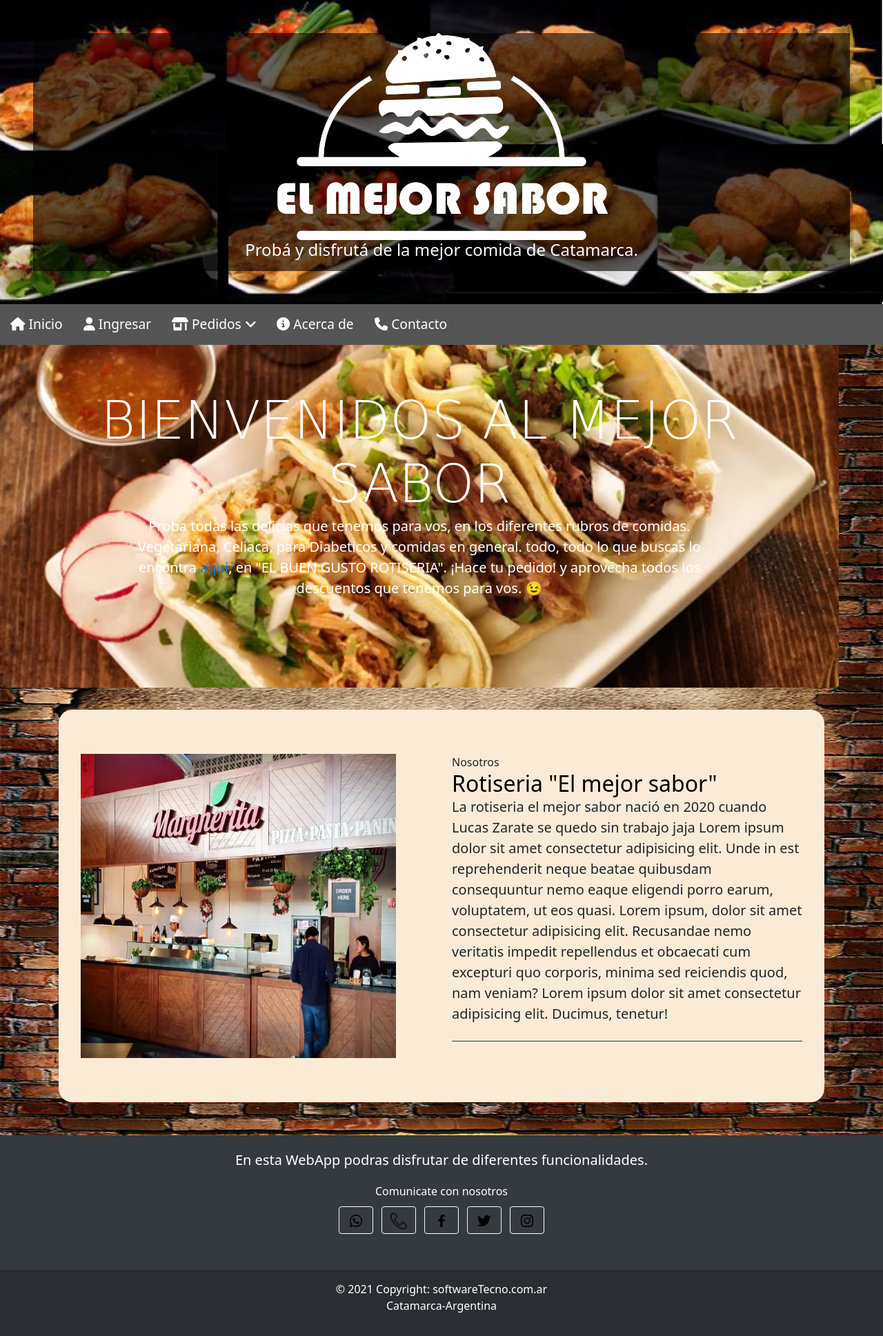
After one commit to JuarezDanielPoman/Rotiseria, a Django app: page /Cadete in a window 1280 px wide. The commit adds this page. Shown: the whole page at 69% size. Run offline with Django 4.2, Linux system fonts and the light colour scheme; some libraries are stand-ins or nearby versions; some web fonts are replaced.

Commit message:
enlace y submenu para cadete

```diff
--- a/Laboratorio/Rotiseria/Rotiseria/urls.py
+++ b/Laboratorio/Rotiseria/Rotiseria/urls.py
@@ -18,14 +18,14 @@ from django.urls import path, include
 from django.views.generic import TemplateView
 from apps.Pedido.views import listarCategoriaPlato
 
-from apps.Usuario.views import index,estadisticas
+from apps.Usuario.views import estadisticas
 
 urlpatterns = [
     path('admin/', admin.site.urls),
     path('', TemplateView.as_view(template_name='base/home.html'), name='home'),
     path('Usuario/',include('apps.Usuario.url',namespace='Usuario')),
     path('Pedido/',include('apps.Pedido.url',namespace='Pedido')),
-    path('index', index, name='baseCadete'),
+    path('Cadete', TemplateView.as_view(template_name='base/homeCadete.html'), name='baseCadete'),
     path('Administrador',TemplateView.as_view(template_name='base/baseAdministrador.html'), name='Administrador'),
     path('Estadistica/', estadisticas, name='estadistica'),
 ]
--- a/Laboratorio/Rotiseria/apps/Pedido/templates/pedido/ListaDepedidos.html
+++ b/Laboratorio/Rotiseria/apps/Pedido/templates/pedido/ListaDepedidos.html
@@ -37,6 +37,7 @@
                         <td>
                         <form method="post">
                             {% csrf_token %}
+                            <input type="hidden" name="id" value="{{ p.cod_pedido }}">
                             <button class="btn-sample btn btn-danger"><a href="#" class="hvr-underline-from-center menu__link hvr-icon-fade" data-toggle="modal" data-target="#ventanaModalPedido"> Editar</a></button>
                         </form>
                         </td>
--- a/Laboratorio/Rotiseria/apps/Usuario/views.py
+++ b/Laboratorio/Rotiseria/apps/Usuario/views.py
@@ -217,6 +217,8 @@ def cadete_delete(request):
     return render(request,
                   'Usuario/ListaDeCadetes.html',{'cadetes': listaPersonas})
 
+
+
 @login_required(login_url='Usuario:login')
 def persona_edit(request, pk):
     persona = get_object_or_404(Persona, pk=pk)
--- /dev/null
+++ b/Laboratorio/Rotiseria/templates/base/homeCadete.html
@@ -0,0 +1,41 @@
+{% extends "base/baseCadete.html" %}
+{% block titulo %}Home Cadete{% endblock %}
+{% block contenido %}
+{% load static %}
+
+    <!-- Presentacion -->
+    <div id="presentacion" class="jumbotron bg-jumbotron d-flex flex-column justify-content-center align-items-center text-white text-center">
+
+        <h1 class="display-3 text-capitalize w-70 titulo-promociones ">BIENVENIDOS AL MEJOR SABOR</h1>
+        <p class="lead w-75 titulo-presentacioncls">Proba todas las delicias que tenemos para vos, en los diferentes rubros de comidas. Vegetariana, Celiaca, para Diabeticos y comidas en general.
+                    todo, todo lo que buscas lo encontra <a href="#">aqui</a>, en "EL BUEN GUSTO ROTISERIA".
+                    ¡Hace tu pedido! y aprovecha todos los descuentos que tenemos para vos. &#128521
+                </p>
+        <hr class="my-4 bg-dark">
+
+
+    </div>
+
+
+
+    <!-- Jumbotron acerca de -->
+    <div class="container mt-10">
+        <div class="jumbotron"id="acerca-de-roti" >
+            <div class="row">
+                <div class="col-md-6 img">
+                    <img class="img-jumbutrom" src="{% static 'assets/jumbotrom.jpg' %}" alt="">
+                </div>
+                <div class="col-md-6">
+                    <span class="nosotros">Nosotros</span>
+                    <!-- <h1 class="display-4 h4-jumbotron">¿Quienes somos?</h1> -->
+                    <h2>Rotiseria "El mejor sabor"</h2>
+                    <p class="lead">La rotiseria el mejor sabor nació en 2020 cuando Lucas Zarate se quedo sin trabajo jaja Lorem ipsum dolor sit amet consectetur adipisicing elit. Unde in est reprehenderit neque beatae quibusdam consequuntur nemo eaque eligendi porro earum, voluptatem, ut eos quasi. Lorem ipsum, dolor sit amet consectetur adipisicing elit. Recusandae nemo veritatis impedit repellendus et obcaecati cum excepturi quo corporis, minima sed reiciendis quod, nam veniam? Lorem ipsum dolor sit amet consectetur adipisicing elit. Ducimus, tenetur!</p>
+                    <hr class="my-4 bg-dark">
+                </div>
+            </div>
+        </div>
+    </div>
+
+    <a href="#fondo-pagina" id="boton-arriba"><i class="fa-solid fa-circle-up"></i></a>
+
+{% endblock %}
```
Also changed, not shown: Laboratorio/Rotiseria/apps/Pedido/views.py (+19 -4 lines), Laboratorio/Rotiseria/templates/base/base.html (+12 -1 lines).
